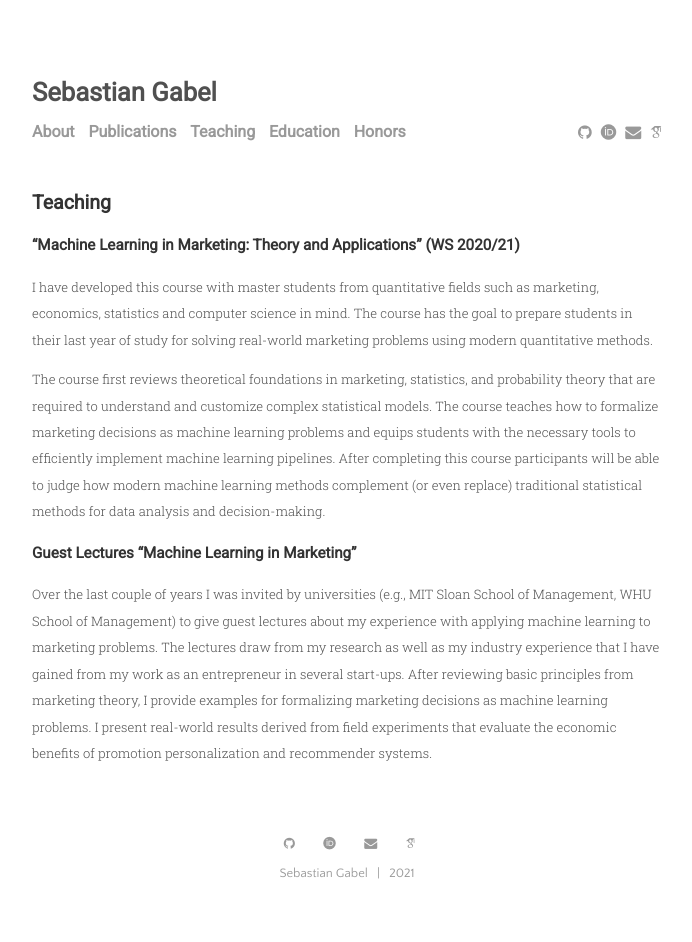
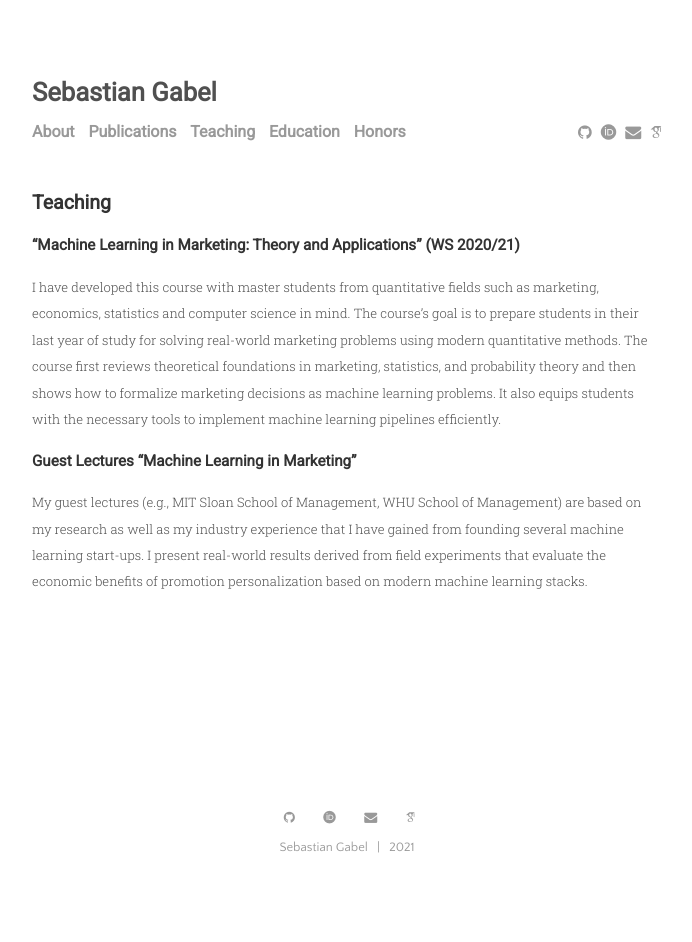
Before and after one commit to sbstn-gbl/sbstn-gbl.github.io, a Jekyll site: the page built from menu/teaching.md, in a window 1280 px wide. Shown: the whole page, without its empty margins (293-985 px from the left). Built offline with Jekyll 4.4.1, drawn with Linux system fonts in a browser that asks for light colours; some web fonts are replaced; after the commit the page ends 916 px from its top, so only the background shows below that.

```diff
--- a/menu/teaching.md
+++ b/menu/teaching.md
@@ -7,26 +7,17 @@ title: Teaching
 ### "Machine Learning in Marketing: Theory and Applications" (WS 2020/21)
 
 I have developed this course with master students from quantitative fields such as
-marketing, economics, statistics and computer science in mind. The course has the goal to
+marketing, economics, statistics and computer science in mind. The course's goal is to
 prepare students in their last year of study for solving real-world marketing problems
-using modern quantitative methods.
-
-The course first reviews theoretical foundations in marketing, statistics, and probability
-theory that are required to understand and customize complex statistical models. The
-course teaches how to formalize marketing decisions as machine learning problems and
-equips students with the necessary tools to efficiently implement machine learning
-pipelines. After completing this course participants will be able to judge how modern
-machine learning methods complement (or even replace) traditional statistical methods for
-data analysis and decision-making.
-
+using modern quantitative methods. The course first reviews theoretical foundations in
+marketing, statistics, and probability theory and then shows how to formalize marketing
+decisions as machine learning problems. It also equips students with the necessary tools
+to implement machine learning pipelines efficiently.
 
 ### Guest Lectures "Machine Learning in Marketing"
 
-Over the last couple of years I was invited by universities (e.g., MIT Sloan School of
-Management, WHU School of Management) to give guest lectures about my experience with
-applying machine learning to marketing problems. The lectures draw from my research as
-well as my industry experience that I have gained from my work as an entrepreneur in
-several start-ups. After reviewing basic principles from marketing theory, I provide
-examples for formalizing marketing decisions as machine learning problems. I present
-real-world results derived from field experiments that evaluate the economic benefits of
-promotion personalization and recommender systems.
+My guest lectures (e.g., MIT Sloan School of Management, WHU School of Management) are
+based on my research as well as my industry experience that I have gained from founding
+several machine learning start-ups. I present real-world results derived from field
+experiments that evaluate the economic benefits of promotion personalization based on
+modern machine learning stacks.
```
Also changed, not shown: index.md (+2 -5 lines), 3 other files.
